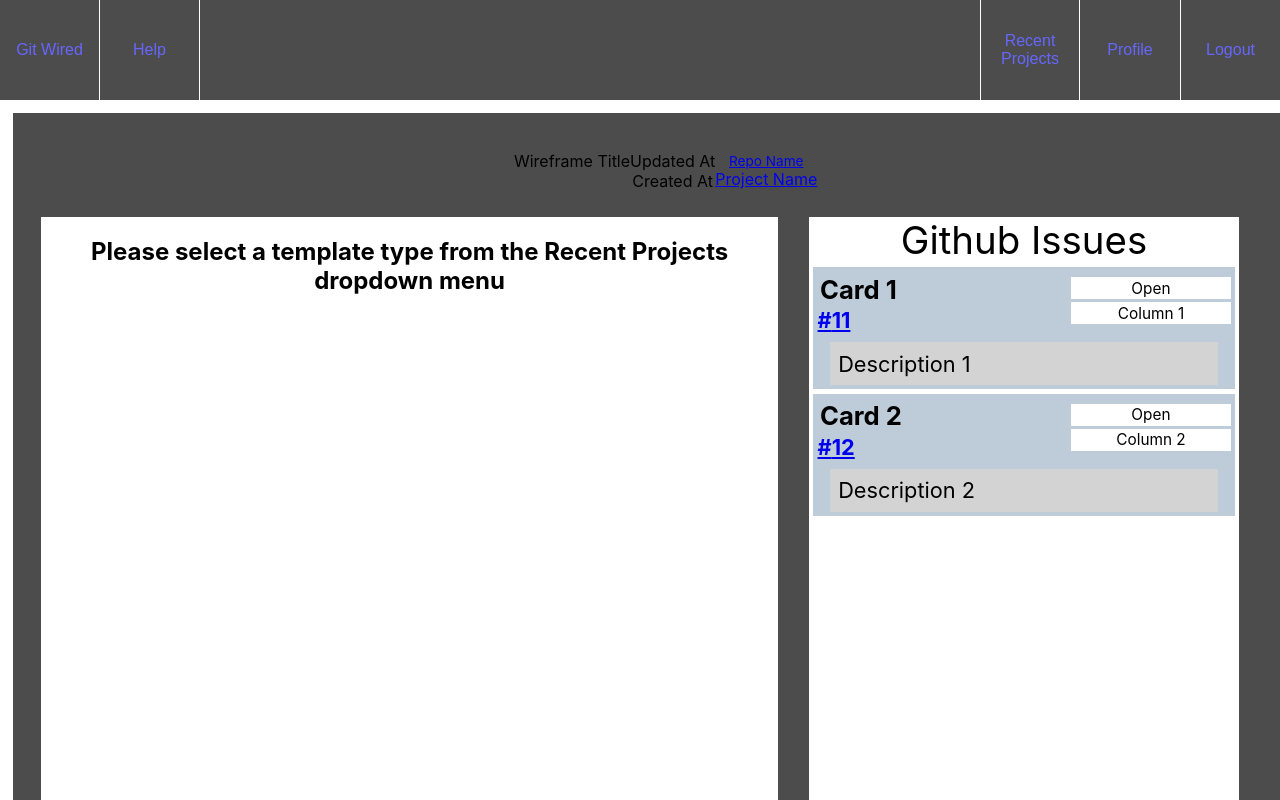
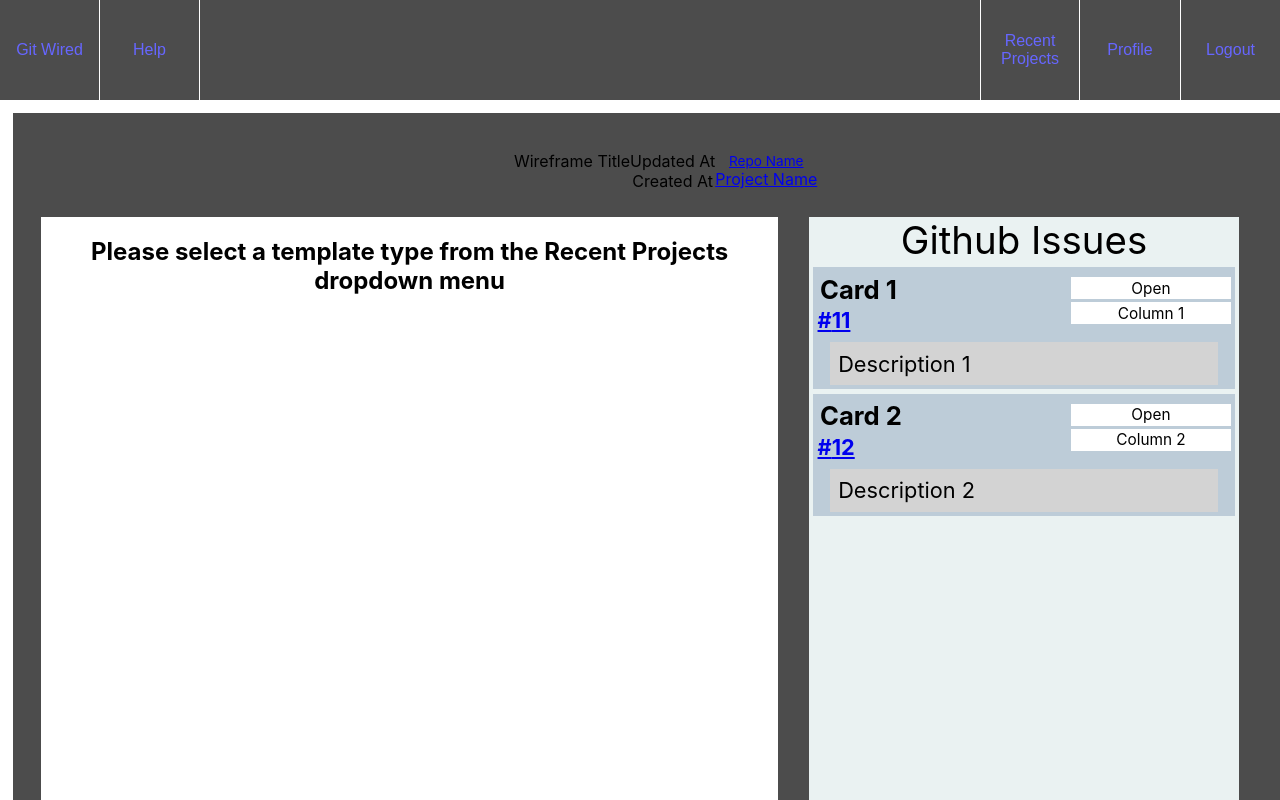
Before and after one commit to JoelSmith123/git_wired_fe, a React (Create React App) app: page / in a window 1280 px wide. Both pictures are taken after a click on the button "login". Shown: the top 800 px of the page. Built offline with nearby package versions, Linux system fonts and the light colour scheme.

Commit message:
Change CSS background color

```diff
--- a/src/GithubCards/GithubCardContainer.css
+++ b/src/GithubCards/GithubCardContainer.css
@@ -1,14 +1,13 @@
 
 .GithubCardsContainer {
-  width:           35%;
-  display:         flex;
-  flex-direction:  column;
-  flex-wrap:       nowrap;
-  vertical-align:  top;
-  /* align-content:   center; */
-  align-content: space-around;
-  align-items:     stretch;
-  background-color: #FFFFFF
+  width:            35%;
+  display:          flex;
+  flex-direction:   column;
+  flex-wrap:        nowrap;
+  vertical-align:   top;
+  align-content:    space-around;
+  align-items:      stretch;
+  background-color: #eaf2f2
 }
 
 .GithubTitle {
--- a/src/Wireframe/WireframeEditView.css
+++ b/src/Wireframe/WireframeEditView.css
@@ -5,7 +5,6 @@
   padding: 1%;
   height:  auto;
   align-self: center;
-  /* background-color: #BDCCD8; */
   background-color: #4C4C4C;
 
   display:         flex;
```
